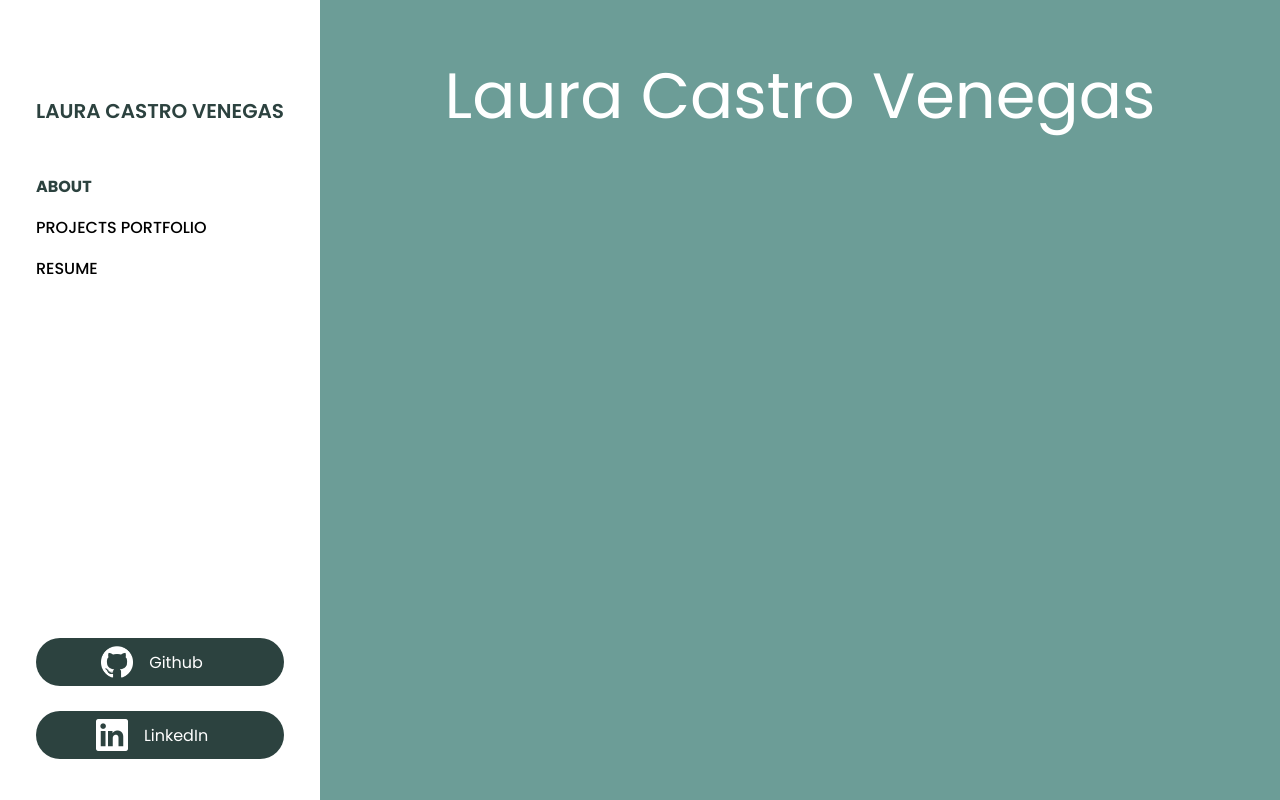
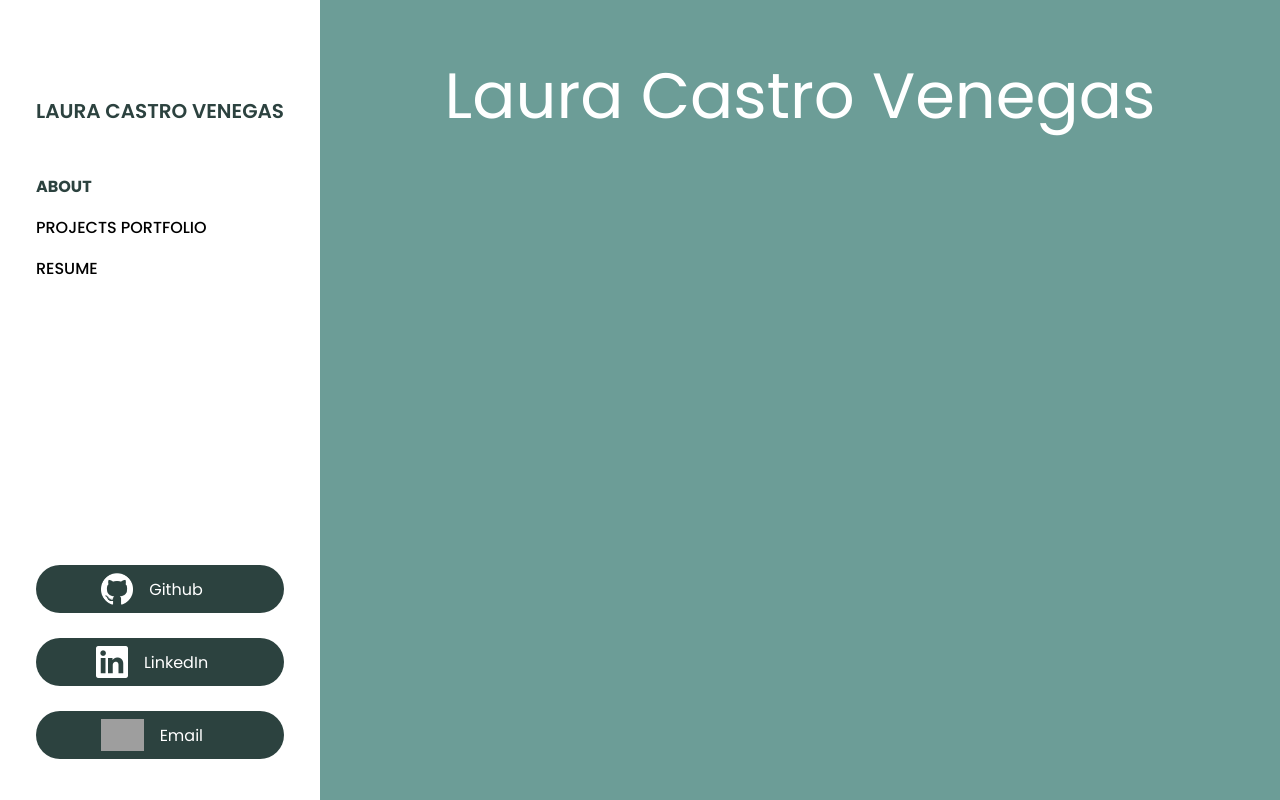
Before and after one commit to lauracastrovenegas/lauracastrovenegas, a React (Create React App) app: page / in a window 1280 px wide. Built offline with nearby package versions, Linux system fonts and the light colour scheme; grey boxes are pictures that could not be loaded.

Commit message:
added email social media link

```diff
--- a/src/components/SocialMediaLinks.js
+++ b/src/components/SocialMediaLinks.js
@@ -2,6 +2,7 @@ import styled from 'styled-components';
 import ButtonWrapper from './ButtonWrapper';
 import githublogo from '../images/githublogo.png'
 import linkedinlogo from '../images/linkedinlogo.png'
+import email from '../images/email.png'
 
 const Wrapper = styled.div`
     margin-top: auto;
@@ -24,6 +25,10 @@ const Label = styled.div`
 const Content = styled.div`
     margin: 0rem auto;
     display: flex;
+
+    :hover {
+        cursor: pointer;
+    }
 `
 
 const SocialMediaLinks = () => {
@@ -31,6 +36,7 @@ const SocialMediaLinks = () => {
         <Wrapper>
             <GithubLink/>
             <LinkedInLink/>
+            <EmailLink/>
         </Wrapper>
     )
 }
@@ -58,3 +64,14 @@ const LinkedInLink = () => {
         </ButtonWrapper>
     )
 }
+
+const EmailLink = () => {
+    return (
+        <ButtonWrapper link="mailto:laurasofi1024@gmail.com">
+            <Content>
+                <Logo><img src={email} /></Logo>
+                <Label>Email</Label>
+            </Content>
+        </ButtonWrapper>
+    )
+}
```
